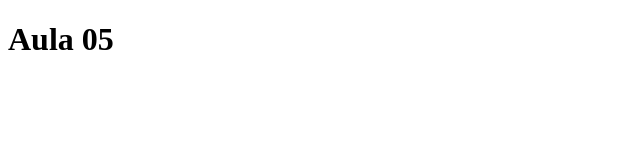
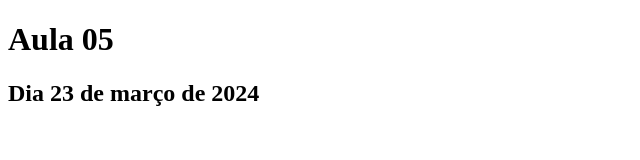
Before and after one commit to FMoreno99/Aula05, a plain HTML site: page index.html in a window 1280 px wide. Shown: the whole page, without its empty margins (0-640 px from the left). Drawn offline with Linux system fonts and the light colour scheme.

Commit message:
Meu quarto commit

```diff
--- a/index.html
+++ b/index.html
@@ -7,6 +7,7 @@
 </head>
 <body>
     <h1>Aula 05</h1>
+    <h2>Dia 23 de março de 2024 </h2>
 
 </body>
 </html>
```
